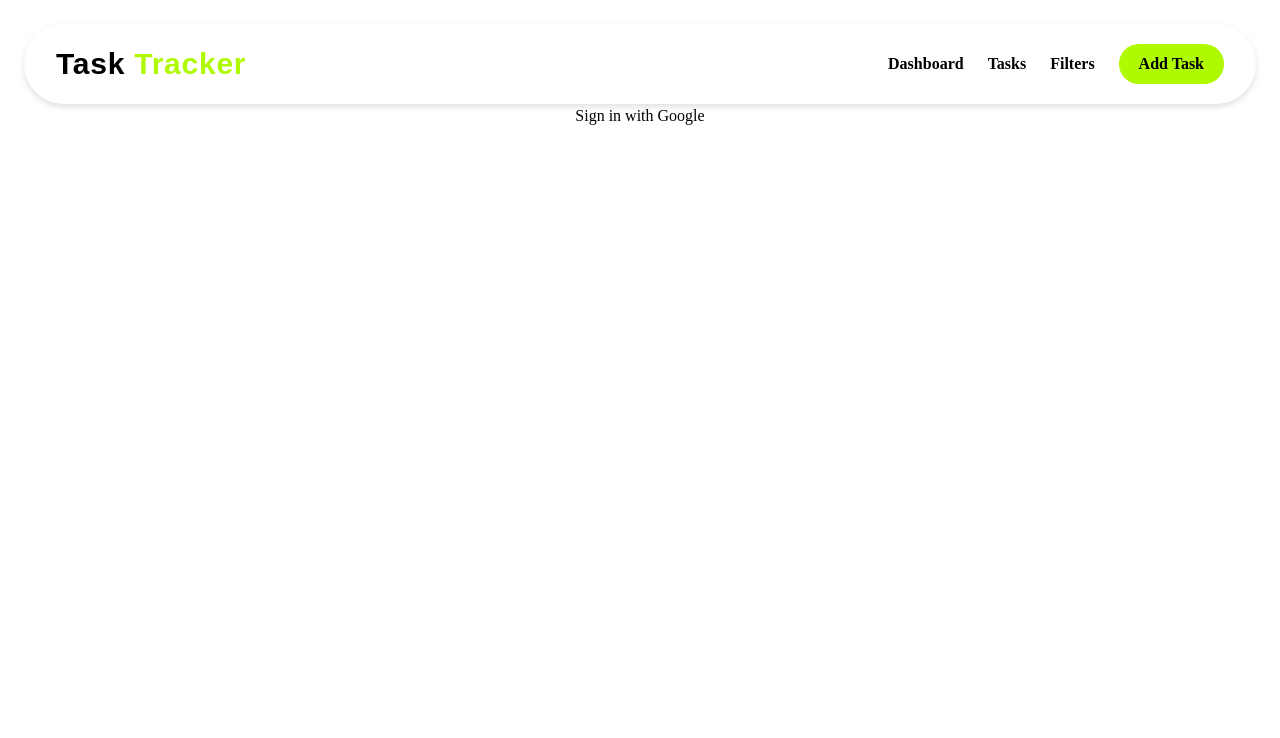
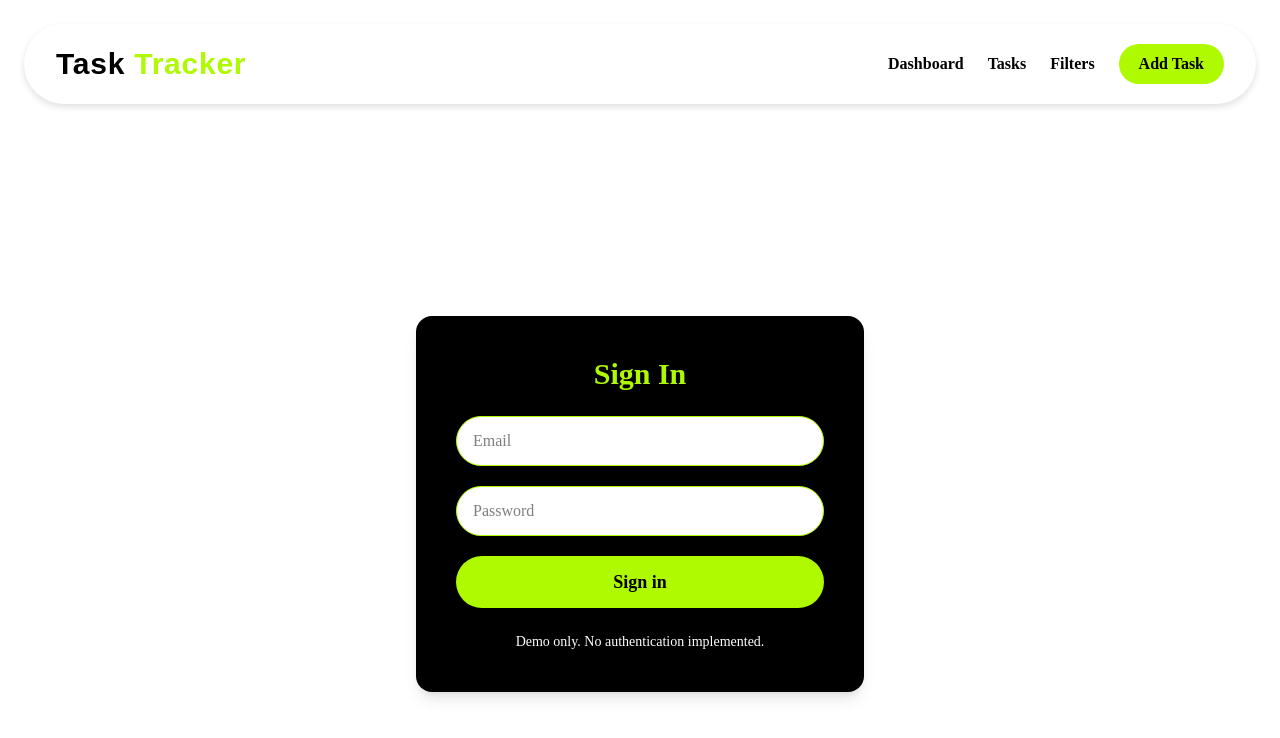
Before and after one commit to da-nn-yy/TaskTracker-App, a React (Vite) app: page /login in a window 1280 px wide. Shown: the top 738 px of the page. Built offline with nearby package versions, Linux system fonts and the light colour scheme; a web font is replaced by a local one.

Commit message:
Replace Google authentication with demo login form UI

```diff
--- a/src/Pages/login.jsx
+++ b/src/Pages/login.jsx
@@ -1,22 +1,34 @@
-import React from 'react'
-import {signInWithPopup} from "firebase/auth";
-import {useNavigate} from "react-router-dom";
-import {auth, provider} from "../firebase.js";
-
+import React from 'react';
 
 const Login = () => {
+  return (
+    <div className="min-h-screen flex items-center justify-center bg-white px-2">
+      <div className="bg-black rounded-2xl shadow-lg p-6 sm:p-10 flex flex-col items-center w-full max-w-xs sm:max-w-md">
+        <h2 className="text-2xl sm:text-3xl font-bold text-[#aff901] mb-6">Sign In</h2>
+        <form className="w-full flex flex-col gap-4 sm:gap-5">
+          <input
+            type="email"
+            placeholder="Email"
+            className="px-3 py-2 sm:px-4 sm:py-3 rounded-full bg-white text-black border border-[#aff901] focus:outline-none focus:ring-2 focus:ring-[#aff901]"
+            disabled
+          />
+          <input
+            type="password"
+            placeholder="Password"
+            className="px-3 py-2 sm:px-4 sm:py-3 rounded-full bg-white text-black border border-[#aff901] focus:outline-none focus:ring-2 focus:ring-[#aff901]"
+            disabled
+          />
+          <button
+            type="button"
+            className="w-full py-2 sm:py-3 rounded-full bg-[#aff901] text-black font-bold text-base sm:text-lg hover:opacity-90 transition"
+          >
+            Sign in
+          </button>
+        </form>
+        <p className="text-white mt-6 text-xs sm:text-sm">Demo only. No authentication implemented.</p>
+      </div>
+    </div>
+  );
+};
 
-  const navigate = useNavigate();
-
-  const signinWithGoogle = async () => {
-    const result = await signInWithPopup(auth, provider);
-    console.log(result.user);
-    navigate("/")
-  }
-  return (
-    <div>
-      <button onClick={signinWithGoogle}>Sign in with Google</button>
-    </div>
-  )
-}
 export default Login;
```
